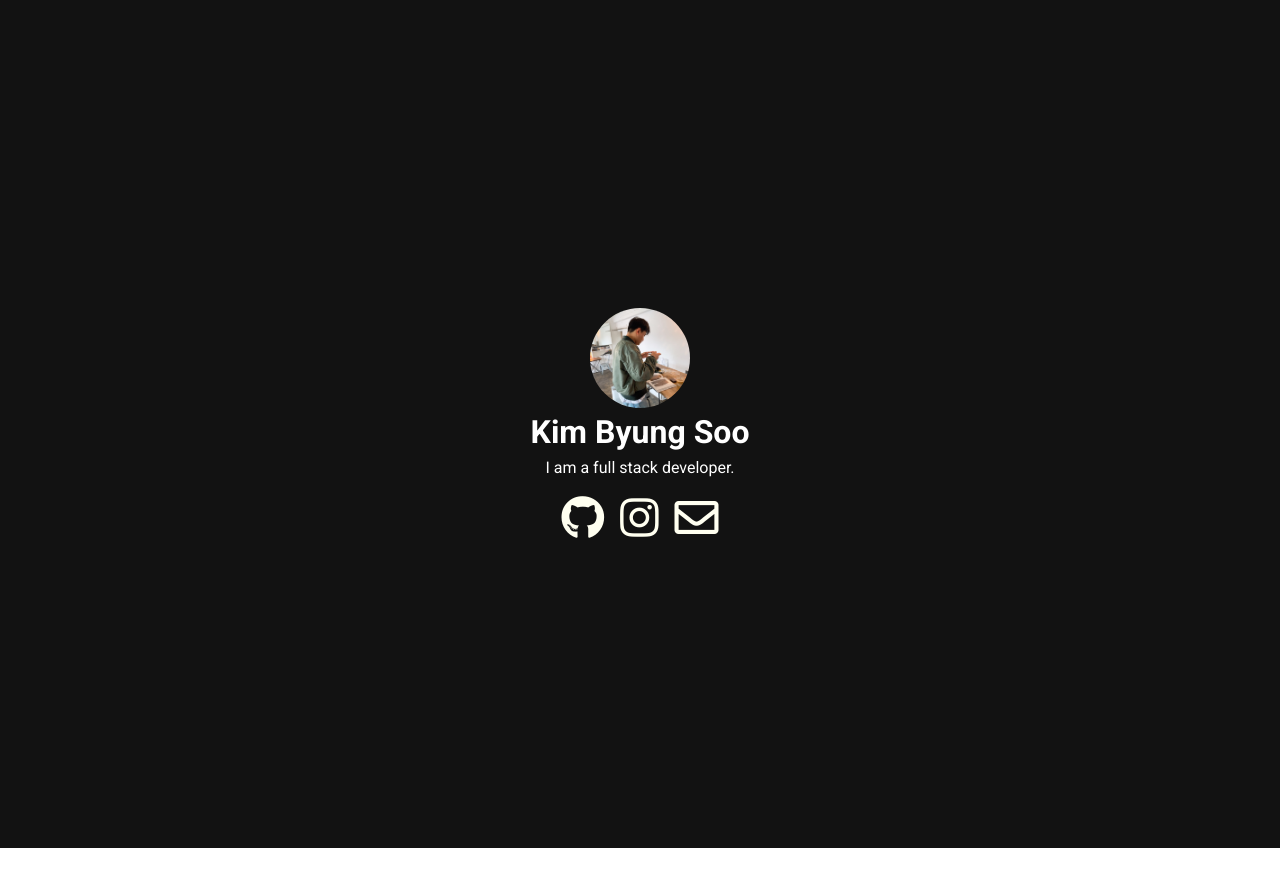
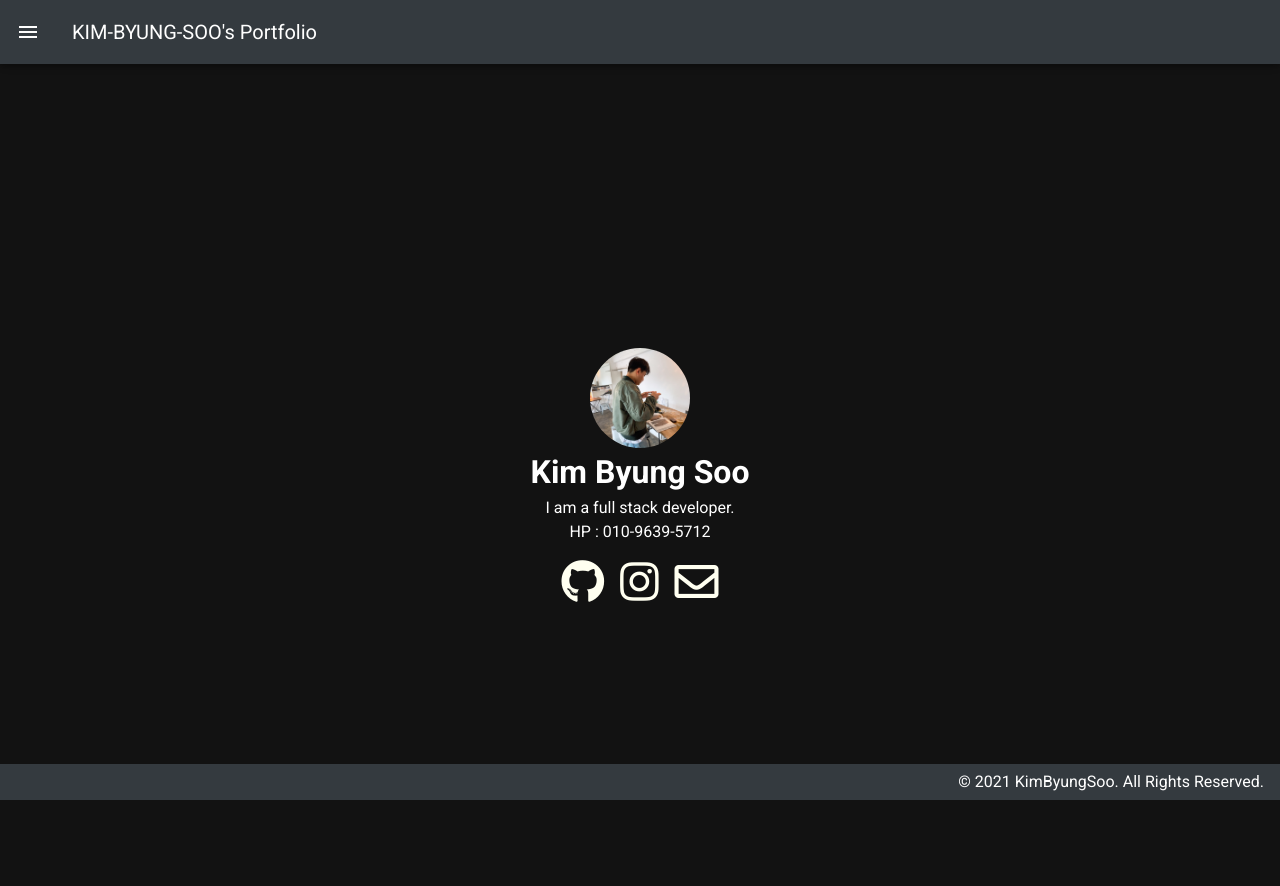
Before and after one commit to kimbyungsoo/kimbyungsoo.github.io, a Nuxt app: page / in a window 1280 px wide. Shown: the top 886 px of the page. Before the commit the page ends 848 px from the top, so only its background shows below. Built offline with nearby package versions, Linux system fonts and the light colour scheme.

Commit message:
feat: layout

```diff
--- a/components/portfolio.vue
+++ b/components/portfolio.vue
@@ -4,7 +4,8 @@
             <img src="~assets/img/me.jpeg" />
             <h1>{{ name }}</h1>
             <p>{{ description }}</p>
-            <div class="d-flex">
+            <p>HP : {{ pheneNumber }}</p>
+            <div class="d-flex icons-wrapper">
                 <a href="https://github.com/kimbyungsoo" target="_blank" title="Github"><i class="fab fa-github mx-2"></i></a>
                 <a href="https://www.instagram.com/zzzkbs/" target="_blank" title="Instagram"><i class="fab fa-instagram mx-2"></i></a>
                 <a href="mailto:xfo5712@naver.com" target="_blank" title="mail"><i class="far fa-envelope mx-2"></i></a>
@@ -18,7 +19,8 @@ export default {
     data() {
         return {
             name : "Kim Byung Soo",
-            description: 'I am a full stack developer.'
+            description: 'I am a full stack developer.',
+            pheneNumber: "010-9639-5712"
         }
     }
 }
@@ -35,5 +37,11 @@ export default {
         font-size: 44px;
         color : ivory;
     }
+    p {
+        margin-bottom : 0px;
+    }
+    .icons-wrapper{
+        margin-top : 16px;
+    }
 }
 </style>
--- a/layouts/default.vue
+++ b/layouts/default.vue
@@ -1,12 +1,118 @@
 <template>
-  <v-app dark>
-    <v-container>
-      <nuxt />
-    </v-container>
-  </v-app>
+    <v-app v-cloak>
+      <v-app-bar
+      app
+      color="#343a3f"
+      style="color: white"
+      >
+        <v-app-bar-nav-icon　color="white" @click="drawer = true"></v-app-bar-nav-icon>
+        <v-toolbar-title>
+          KIM-BYUNG-SOO's Portfolio
+        </v-toolbar-title>
+        <v-spacer />
+      </v-app-bar>
+
+      <v-navigation-drawer
+         v-model="drawer"
+         fixed
+         temporary
+       >
+         <v-list
+           nav
+           dense
+         >
+           <v-list-item-group
+             v-model="group"
+             active-class="indigo--text text--accent-4"
+           >
+            <nuxt-link v-scroll-to="'#profile'" to>
+             <v-list-item>
+               <v-list-item-icon>
+                 <v-icon>mdi-account</v-icon>
+               </v-list-item-icon>
+               <v-list-item-title>
+                   profile
+               </v-list-item-title>
+             </v-list-item>
+            </nuxt-link>
+            <nuxt-link v-scroll-to="'#history'" to>
+             <v-list-item>
+               <v-list-item-icon>
+                 <v-icon>mdi-history</v-icon>
+               </v-list-item-icon>
+               <v-list-item-title>
+                   history
+               </v-list-item-title>
+             </v-list-item>
+            </nuxt-link>
+            <nuxt-link v-scroll-to="'#work'" to>
+             <v-list-item>
+               <v-list-item-icon>
+                 <v-icon>mdi-folder</v-icon>
+               </v-list-item-icon>
+               <v-list-item-title>
+                   work
+               </v-list-item-title>
+             </v-list-item>
+            </nuxt-link>
+            <nuxt-link v-scroll-to="'#contact'" to>
+             <v-list-item>
+               <v-list-item-icon>
+                 <v-icon>mdi-email</v-icon>
+               </v-list-item-icon>
+               <v-list-item-title>
+                   contact
+               </v-list-item-title>
+             </v-list-item>
+             </nuxt-link>
+            <nuxt-link to="/skills">
+             <v-list-item>
+               <v-list-item-icon>
+                 <v-icon>mdi-hammer</v-icon>
+               </v-list-item-icon>
+               <v-list-item-title>
+                   skills
+               </v-list-item-title>
+             </v-list-item>
+             </nuxt-link>
+           </v-list-item-group>
+         </v-list>
+       </v-navigation-drawer>
+
+      <v-content
+      fluid>
+          <nuxt />
+      </v-content>
+
+      <v-footer
+      app
+      color="#343a3f"
+      >
+      <v-spacer />
+      <span style="color: white">&copy; 2021 KimByungSoo. All Rights Reserved.</span>
+      </v-footer>
+    </v-app>
 </template>
 
 <script>
 export default {
+  data () {
+    return {
+          drawer: false,
+          group: null,
+    }
+  }
 }
 </script>
+<style>
+[v-cloak] {
+  display: none;
+}
+.v-application a {
+    color: black;
+    text-decoration: none;
+}
+.theme--light.v-btn:hover::before {
+    opacity: 0.2;
+}
+</style>
--- /dev/null
+++ b/pages/skills/index.vue
@@ -0,0 +1,13 @@
+<template>
+  <h1>Skills</h1>
+</template>
+
+<script>
+export default {
+
+}
+</script>
+
+<style>
+
+</style>
```
